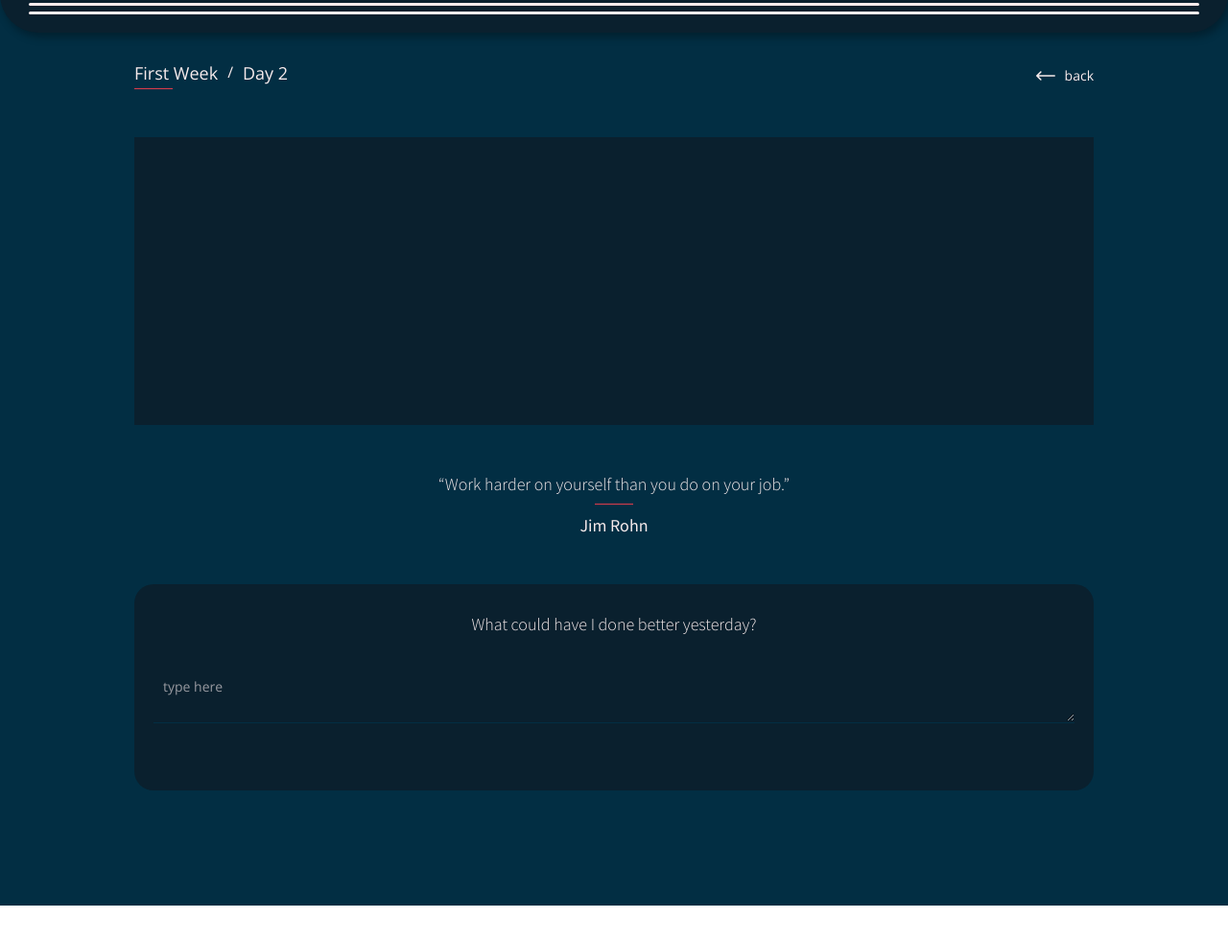
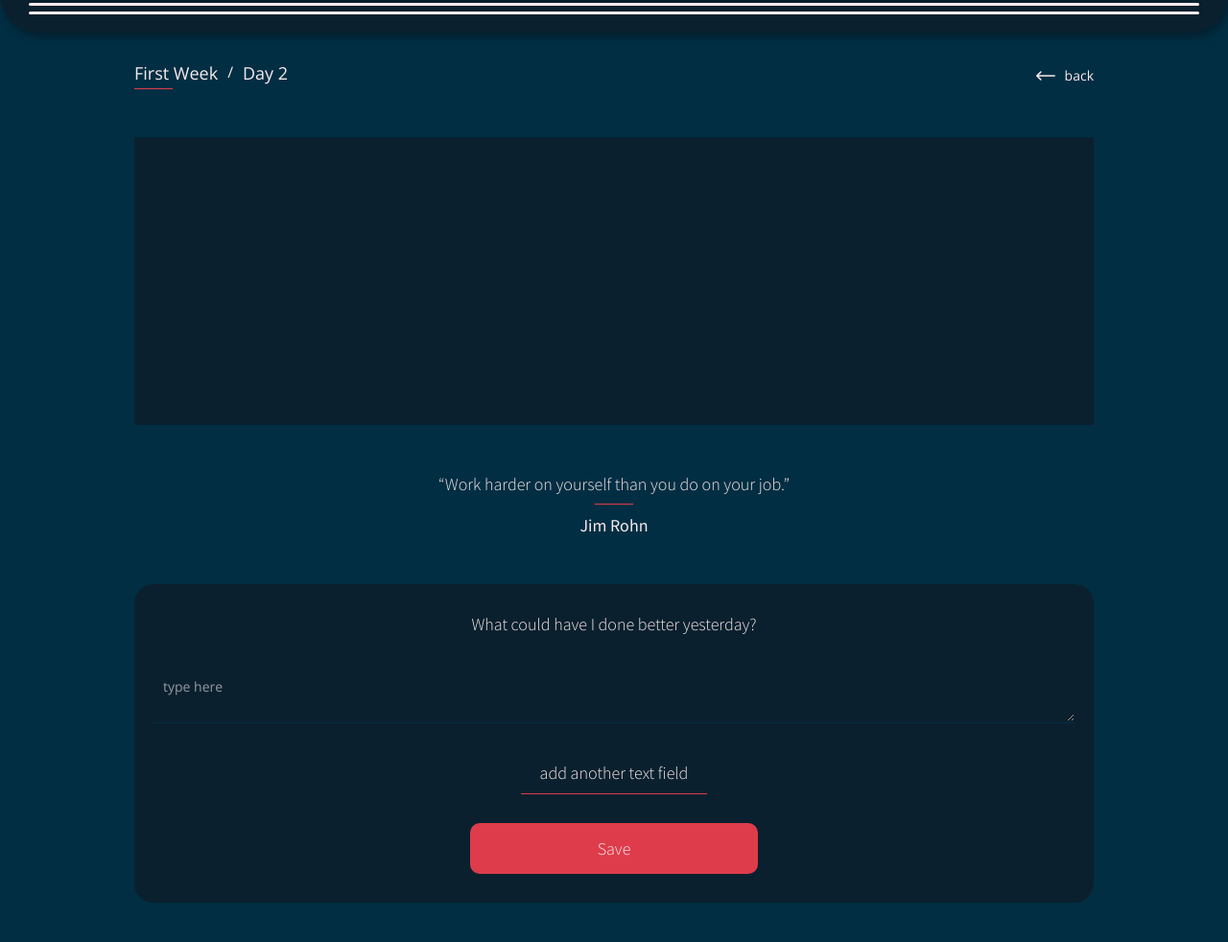
Before and after one commit to VukJovanovic/pdp-static-app, a website built with Parcel: page day2.html in a window 1280 px wide. Shown: the part 56-1038 px from the top of the page at 96% size. Before the commit the page ends 1000 px from the top, so only its background shows below. Built offline with nearby package versions, Linux system fonts and the light colour scheme.

Commit message:
form styles

```diff
--- a/day2.html
+++ b/day2.html
@@ -73,6 +73,15 @@
 								<span class="form__label-content">type here</span>
 							</label>
 						</div>
+						<!--
+							*** korisnik u nekim formama moze da dodaje dodatna tekstualna polja i klikom na dugme add textarea
+							=== ubacuje se form grupa sa text area i labelom. Primer iznad
+						 -->
+						<a href="#" class="form__addTextarea">
+							add another text field
+						</a>
+
+						<input type="submit" value="Save" class="form__button" />
 					</form>
 				</div>
 				<!-- End of day container -->
--- a/scss/components/_dayForm.scss
+++ b/scss/components/_dayForm.scss
@@ -84,3 +84,33 @@
 		width: 100%;
 	}
 }
+
+// ********** add textarea field
+.form__addTextarea {
+	font-family: $font-source-sans;
+	font-size: $font-size-1;
+	font-weight: $light;
+	color: $font-secondary;
+	text-align: center;
+	padding: 0 2rem 1rem 2rem;
+	display: block;
+	width: max-content;
+	margin: 0 auto;
+	border-bottom: 1px solid $color-danger;
+}
+
+// ************* form button styles
+.form__button {
+	width: 30rem;
+	padding: 1.5rem 0;
+	background-color: $color-danger;
+	border: none;
+	border-radius: 10px;
+	display: block;
+	margin: 0 auto;
+	margin-top: 3rem;
+	font-size: $font-size-1;
+	font-weight: $light;
+	font-family: $font-source-sans;
+	color: $font-secondary;
+}
```
Also changed, not shown: css/main.css, 1 other file.
